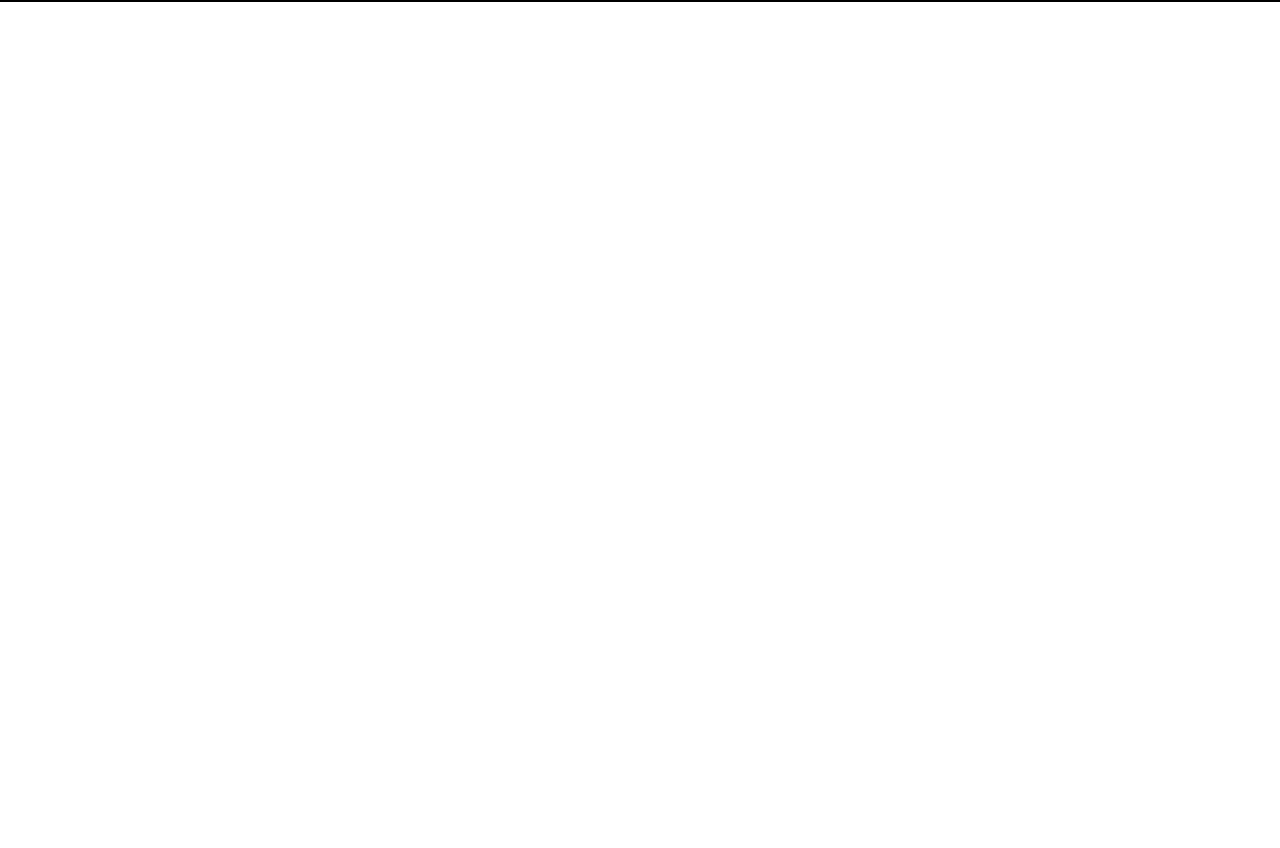
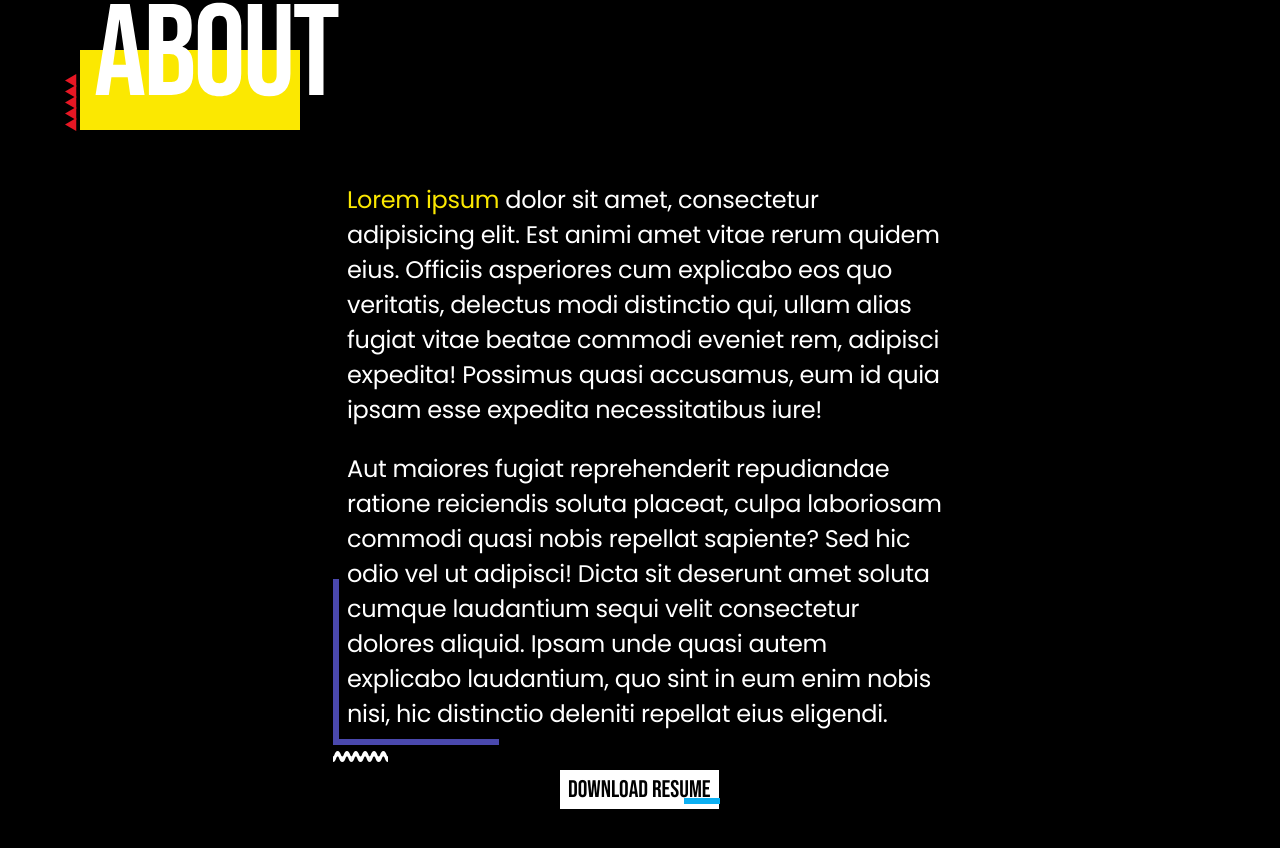
Before and after one commit to akinevans/akinevans.com-v3, a React (Create React App) app: page / in a window 1280 px wide. Shown: the part 1818-2666 px from the top of the page. Before the commit the page ends 1820 px from the top, so only its background shows below. Built offline with nearby package versions, Linux system fonts and the light colour scheme.

Commit message:
Build About component and styling, implement download resume button functionality

```diff
--- a/src/App.js
+++ b/src/App.js
@@ -3,6 +3,7 @@ import Navbar from "./components/Navbar";
 import Hero from "./components/Hero";
 import Spacer from "./components/Spacer";
 import Projects from "./components/Projects";
+import About from "./components/About";
 
 function App() {
   return (
@@ -12,6 +13,8 @@ function App() {
       <Spacer className='spacer small'></Spacer>
       <Projects />
       <Spacer className='spacer small'></Spacer>
+      <About />
+      <Spacer className='spacer large'></Spacer>
     </div>
   );
 }
--- /dev/null
+++ b/src/components/About.css
@@ -0,0 +1,119 @@
+.about-outer-wrapper,
+.about-inner-wrapper,
+.about-title-wrapper {
+  display: flex;
+  flex-direction: column;
+}
+
+.about-outer-wrapper {
+  justify-content: center;
+  align-items: center;
+  width: var(--full-width);
+  height: 730px;
+  background-color: var(--black);
+  /* outline: 2px solid red; */
+}
+
+.about-inner-wrapper {
+  align-items: center;
+  width: var(--desktop-width);
+  height: 100%;
+  background-color: var(--black);
+  /* outline: 2px solid blue; */
+}
+
+.about-title-wrapper {
+  width: 100%;
+  height: fit-content;
+  /* outline: 2px solid blue; */
+}
+
+.about-title-wrapper img {
+  width: 276px;
+}
+
+.about-text-wrapper {
+  position: relative;
+  width: 600px;
+  /* height: fit-content; */
+  margin: 50px 0 30px 0;
+  padding: 0 0 14px 14px;
+  /* outline: 2px solid white; */
+}
+
+.highlight {
+  color: var(--yellow);
+}
+
+.about-text-wrapper p:nth-child(1) {
+  margin-top: 0;
+}
+
+.about-text-wrapper p:nth-child(2) {
+  margin-bottom: 0;
+}
+
+.about-text-wrapper p {
+  font-size: 24px;
+  color: var(--white);
+  font-family: var(--body-font);
+  letter-spacing: -0.3px;
+}
+
+.purple-border {
+  width: 160px;
+  height: 160px;
+  position: absolute;
+  left: 0;
+  bottom: 0;
+  border-bottom: 6px solid var(--purple);
+  border-left: 6px solid var(--purple);
+}
+
+.squiggle-line {
+  position: absolute;
+  bottom: -18px;
+  left: 0;
+}
+.btn-wrapper {
+  position: relative;
+  width: 160px;
+  height: 46px;
+  /* outline: 2px solid red; */
+}
+
+.resume-btn {
+  width: 162px;
+  height: 40px;
+  font-size: 24px;
+  font-weight: 400;
+  border-radius: 0;
+  border: none;
+  outline: none;
+  padding: 5px 8px;
+  cursor: pointer;
+  color: var(--black);
+  text-decoration: none;
+  font-family: var(--title-font);
+  background-color: var(--white);
+  transition: all 0.2s ease-out;
+}
+
+.resume-btn:hover {
+  color: var(--black);
+  background-color: var(--blue);
+  transition: all 0.2s ease-out;
+}
+
+.resume-btn:active {
+  color: var(--black);
+  background-color: var(--purple);
+  /* transition: all 0.2s ease-out; */
+}
+
+.resume-btn-underline {
+  position: absolute;
+  bottom: 0;
+  right: 0;
+  width: 36px;
+}
--- /dev/null
+++ b/src/components/About.js
@@ -0,0 +1,53 @@
+import React from "react";
+import about_title from "../images/about-title-dark-mode.svg";
+import resume_btn_underline from "../icons/resume-btn-underline.svg";
+import about_squiggle_line from "../icons/about-me-squiggle-dark-mode.svg";
+import resume_doc from "../assets/Placeholder.pdf";
+import "./About.css";
+
+export default function About() {
+  return (
+    <article className='about-outer-wrapper'>
+      <div className='about-inner-wrapper'>
+        <div className='about-title-wrapper'>
+          <img src={about_title} alt='about' />
+        </div>
+        <div className='about-text-wrapper'>
+          <p>
+            <span className='highlight'>Lorem ipsum </span> dolor sit amet,
+            consectetur adipisicing elit. Est animi amet vitae rerum quidem
+            eius. Officiis asperiores cum explicabo eos quo veritatis, delectus
+            modi distinctio qui, ullam alias fugiat vitae beatae commodi eveniet
+            rem, adipisci expedita! Possimus quasi accusamus, eum id quia ipsam
+            esse expedita necessitatibus iure!
+          </p>
+
+          <p>
+            Aut maiores fugiat reprehenderit repudiandae ratione reiciendis
+            soluta placeat, culpa laboriosam commodi quasi nobis repellat
+            sapiente? Sed hic odio vel ut adipisci! Dicta sit deserunt amet
+            soluta cumque laudantium sequi velit consectetur dolores aliquid.
+            Ipsam unde quasi autem explicabo laudantium, quo sint in eum enim
+            nobis nisi, hic distinctio deleniti repellat eius eligendi.
+          </p>
+          <div className='purple-border'></div>
+          <img src={about_squiggle_line} alt='' className='squiggle-line' />
+        </div>
+        <div className='btn-wrapper'>
+          <a
+            className='resume-btn'
+            href={resume_doc}
+            download='Akin Evans Resume'
+          >
+            Download Resume
+          </a>
+          <img
+            className='resume-btn-underline'
+            src={resume_btn_underline}
+            alt='decorative'
+          />
+        </div>
+      </div>
+    </article>
+  );
+}
```
Also changed, not shown: 2 other files (tests, documents, lock files or other folders).
